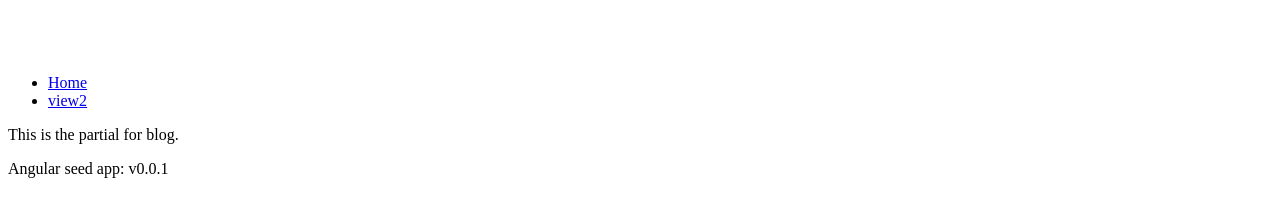
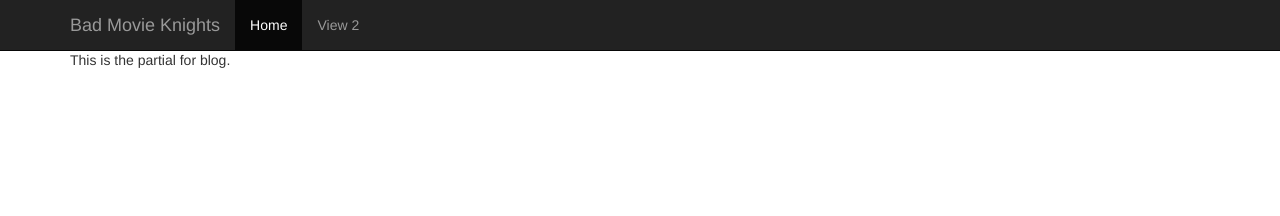
Before and after one commit to robcharlwood/badmovieknights-angularjs, a website: page app/index.html in a window 1280 px wide. Drawn offline with nearby package versions, Linux system fonts and the light colour scheme.

Commit message:
Updated index.html to act as a base and implemented very simple bootstrap theme

```diff
--- a/app/index.html
+++ b/app/index.html
@@ -1,23 +1,68 @@
-<!doctype html>
+<!DOCTYPE html>
 <html lang="en" ng-app="badMovieKnights">
   <head>
+
+    <!-- meta -->
     <meta charset="utf-8">
-  <title>Bad Movie Knights</title>
-  <link rel="stylesheet" href="css/app.css"/>
+    <meta http-equiv="X-UA-Compatible" content="IE=edge">
+    <meta name="viewport" content="width=device-width, initial-scale=1">
+    <meta name="description" content="Bad movie knights blog">
+    <meta name="author" content="Rob Charlwood">
+
+    <title>Body Movie Knights</title>
+
+    <!--  CSS -->
+    <link href="css/lib/bootstrap.min.css" rel="stylesheet">
+    <link href="css/app.css" rel="stylesheet">
+
+    <!--[if lt IE 9]>
+      <script src="https://oss.maxcdn.com/libs/html5shiv/3.7.0/html5shiv.js"></script>
+      <script src="https://oss.maxcdn.com/libs/respond.js/1.4.2/respond.min.js"></script>
+    <![endif]-->
   </head>
+
   <body>
-  <ul class="menu">
-    <li><a href="#/">Home</a></li>
-    <li><a href="#/view2">view2</a></li>
+
+    <div class="navbar navbar-inverse navbar-fixed-top" role="navigation">
+      <div class="container">
+        <div class="navbar-header">
+          <button type="button" class="navbar-toggle" data-toggle="collapse" data-target=".navbar-collapse">
+            <span class="sr-only">Toggle navigation</span>
+            <span class="icon-bar"></span>
+            <span class="icon-bar"></span>
+            <span class="icon-bar"></span>
+          </button>
+          <a class="navbar-brand" href="#">
+            Bad Movie Knights
+          </a>
+        </div>
+        <div class="collapse navbar-collapse">
+          <ul class="nav navbar-nav">
+            <li class="active">
+              <a href="#/">Home</a>
+            </li>
+            <li>
+              <a href="#/view2">View 2</a>
+            </li>
           </ul>
+        </div><!--/.nav-collapse -->
+      </div>
+    </div>
 
-  <div ng-view></div>
+    <div class="container">
+      <div ng-view>
 
-  <div>Angular seed app: v<span app-version></span></div>
+      </div>
+    </div><!-- /.container -->
 
-  <!-- In production use:
-  <script src="//ajax.googleapis.com/ajax/libs/angularjs/1.0.7/angular.min.js"></script>
-  -->
+    <!-- jquery and ui-bootstrap js imports -->
+    <script src="https://code.jquery.com/jquery-1.10.2.min.js"></script>
+    <script src="lib/ui-bootstrap-tpls-0.10.0.min.js"></script>
+
+    <!-- angular imports -->
+    <!-- production imports
+    <script src="//ajax.googleapis.com/ajax/libs/angularjs/1.2.11/angular.min.js"></script>
+    <script src="//ajax.googleapis.com/ajax/libs/angularjs/1.2.11/angular-route.min.js"></script> -->
     <script src="lib/angular/angular.js"></script>
     <script src="lib/angular/angular-route.js"></script>
     <script src="js/app.js"></script>
@@ -25,5 +70,6 @@
     <script src="js/controllers.js"></script>
     <script src="js/filters.js"></script>
     <script src="js/directives.js"></script>
+
   </body>
 </html>
```
Lines whose indentation alone changed are shown as unchanged.
